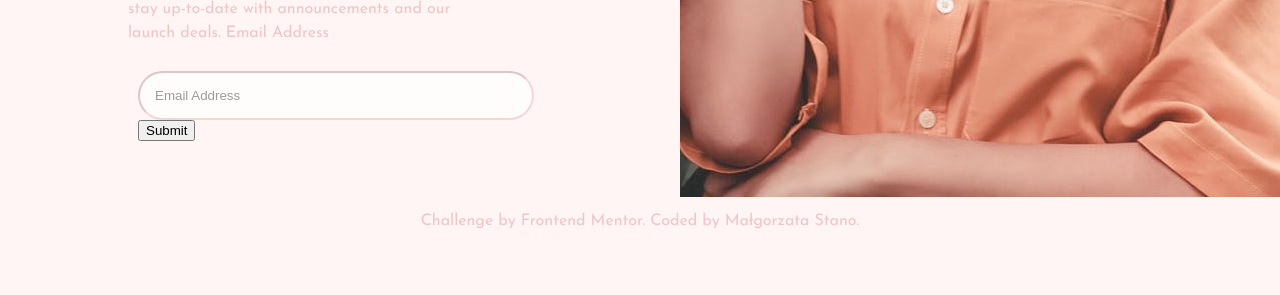
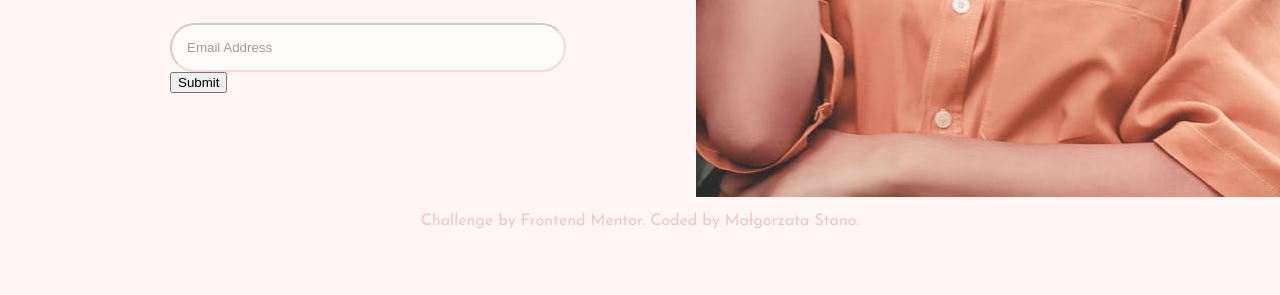
Before and after one commit to gosiast/base-apparel-coming-soon-page, a plain HTML site: page index.html in a window 1280 px wide. Shown: the part 562-857 px from the top of the page. Drawn offline with Linux system fonts and the light colour scheme.

Commit message:
fixed padding of the entire column

```diff
--- a/src/styles.css
+++ b/src/styles.css
@@ -12,17 +12,13 @@ body {
 	min-height: 100vh; /* Set minimum height to the viewport height */
 }
 
-main {
-	flex: 1; /* Make the main content area grow to fill the available space */
-}
-
 .row {
 	display: flex;
 	flex-direction: row;
 }
 
 .text-column {
-	padding: 8rem;
+	padding: 5rem 7rem 12rem 10rem;
 }
 
 header {
```
